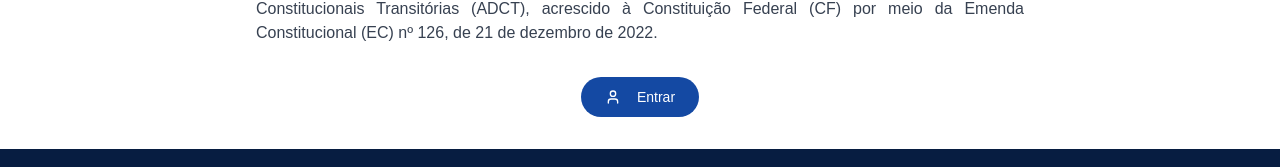
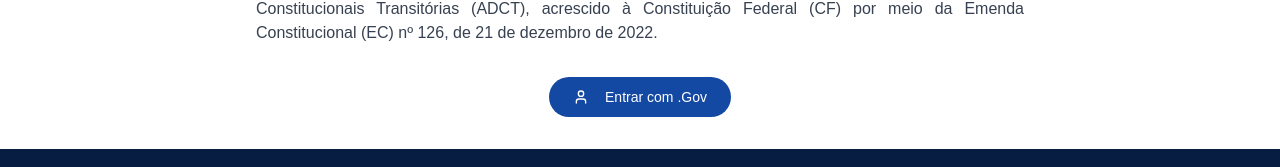
Before and after one commit to theison1777/cidadania-clone-brasil, a React (Vite) app: page / in a window 1280 px wide. Shown: the part 540-707 px from the top of the page. Built offline with nearby package versions, Linux system fonts and the light colour scheme.

Commit message:
Update login button text
Change the text of the login button to "Entrar com .Gov".

```diff
--- a/src/pages/Index.tsx
+++ b/src/pages/Index.tsx
@@ -1,4 +1,3 @@
-
 import React from 'react';
 import Header from '@/components/Header';
 import Footer from '@/components/Footer';
@@ -52,7 +51,7 @@ const Index = () => {
                 onClick={() => window.location.href = "https://govbr-login-portal.lovable.app"}
               >
                 <User className="mr-2" size={16} />
-                Entrar
+                Entrar com .Gov
               </Button>
             </div>
           </div>
```
